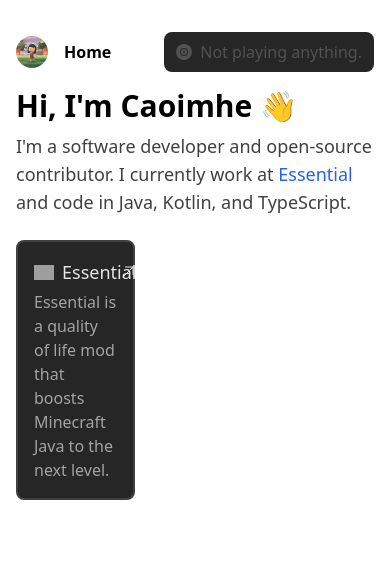
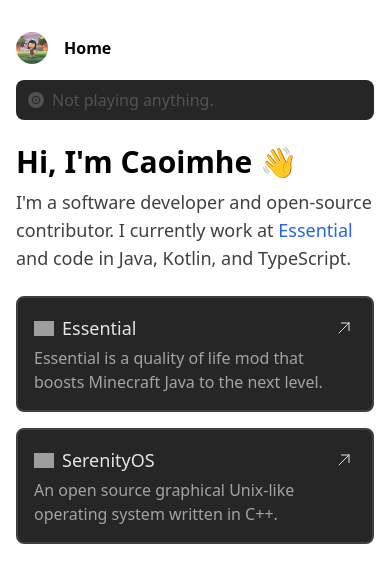
Before and after one commit to caoimhebyrne/caoimhe.dev, a SvelteKit app: page / in a window 390 px wide. Shown: the top 582 px of the page. Built offline with nearby package versions, Linux system fonts and the light colour scheme; no server answers; grey boxes are pictures that could not be loaded; a web font is replaced by a local one.

Commit message:
Index: Fix layout and add SerenityOS

```diff
--- a/src/lib/components/navigation/NavigationBar.svelte
+++ b/src/lib/components/navigation/NavigationBar.svelte
@@ -7,7 +7,7 @@
   export let track: Promise<Track | undefined>;
 </script>
 
-<nav class="flex flex-row items-center justify-between">
+<nav class="flex flex-col gap-4 md:flex-row md:items-center md:justify-between md:gap-0">
   <div class="flex flex-row items-center gap-4 md:gap-6">
     <img class="aspect-square w-8 rounded-full" src="profile.webp" alt="My Logo" />
 
--- a/src/routes/+layout.svelte
+++ b/src/routes/+layout.svelte
@@ -5,7 +5,7 @@
   export let data;
 </script>
 
-<main class="container mx-auto flex flex-col gap-4 px-4 py-8 md:gap-8">
+<main class="container mx-auto flex flex-col gap-6 px-4 py-8 md:gap-8">
   <NavigationBar track={data.streamed.track} />
 
   <slot />
--- a/src/routes/+page.svelte
+++ b/src/routes/+page.svelte
@@ -16,12 +16,19 @@
     </h2>
   </section>
 
-  <section class="grid grid-flow-col grid-cols-3">
+  <section class="grid gap-4 md:grid-flow-col md:grid-cols-2 lg:grid-cols-3">
     <ProjectCard
       name="Essential"
       description="Essential is a quality of life mod that boosts Minecraft Java to the next level."
       logo="https://static.essential.gg/icon/96x96.png"
       href="https://essential.gg"
     />
+
+    <ProjectCard
+      name="SerenityOS"
+      description="An open source graphical Unix-like operating system written in C++."
+      logo="https://raw.githubusercontent.com/SerenityOS/serenity/master/Base/www/ladyball.png"
+      href="https://github.com/SerenityOS/serenity"
+    />
   </section>
 </main>
```
